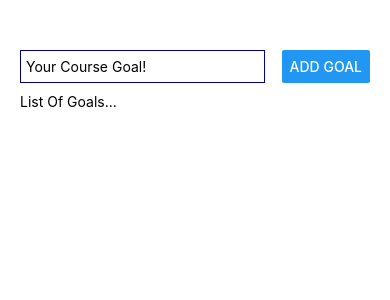
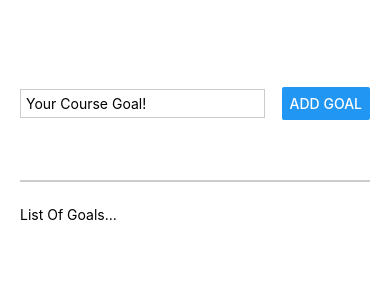
Before and after one commit to KaleabIsDoneWithJava/Goal_List_App-React_Native, a React Native app: screen / in a window 390 px wide. Shown: the top 300 px of the page. Built offline with nearby package versions, Linux system fonts and the light colour scheme.

Commit message:
Improving the Layout

```diff
--- a/App.js
+++ b/App.js
@@ -8,7 +8,7 @@ export default function App() {
         <TextInput style={styles.input} placeholder="Your Course Goal!" />
         <Button title="Add Goal" />
       </View>
-      <View>
+      <View style={styles.goalsContainer}>
         <Text>List Of Goals...</Text>
       </View>
     </View>
@@ -17,23 +17,31 @@ export default function App() {
 
 const styles = StyleSheet.create({
   appContainer: {
+    flex: 1,
     paddingTop: 50,
-    paddingRight: 20,
-    paddingLeft: 20,
-  },
-  input: {
-    borderWidth: 1,
-    borderColor: "darkblue",
-    padding: 5,
-    marginRight: 10,
-    width: "70%"
-
-
+    paddingHorizontal: 20,
   },
 
   inputContainer: {
+    flex: 1,
     flexDirection: "row",
     justifyContent: "space-between",
-    marginBottom: 10,
+    alignItems: "center",
+    paddingBottom: 24,
+    borderBottomWidth: 2,
+    borderColor: "#cccccc",
+  },
+
+  goalsContainer: {
+    flex: 6,
+    paddingTop: 24,
+  },
+
+  input: {
+    borderWidth: 1,
+    borderColor: "#cccccc",
+    padding: 5,
+    marginRight: 10,
+    width: "70%",
   },
 });
```
